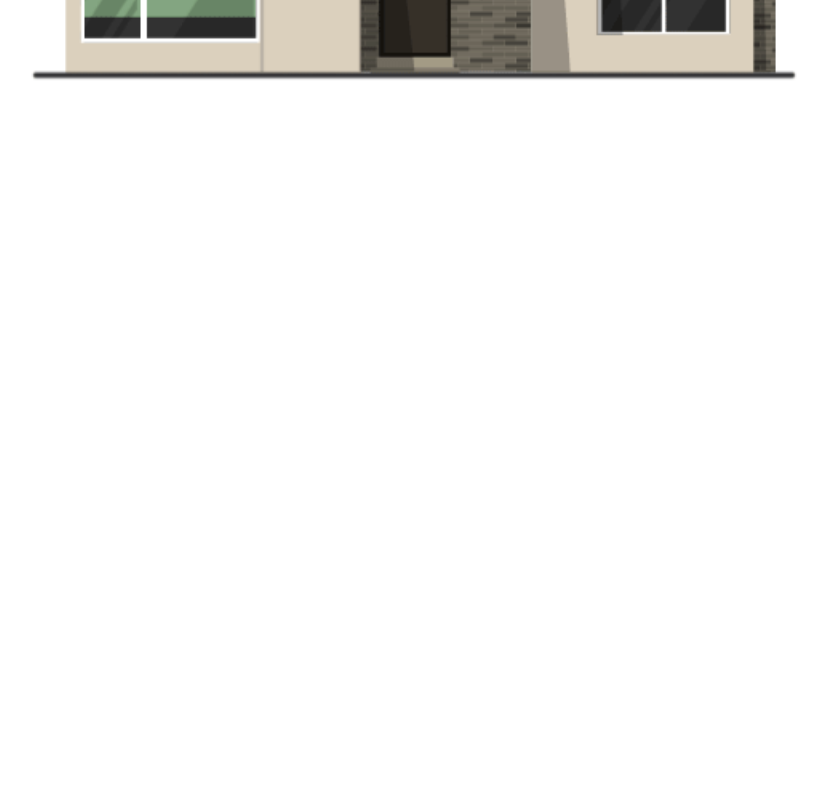
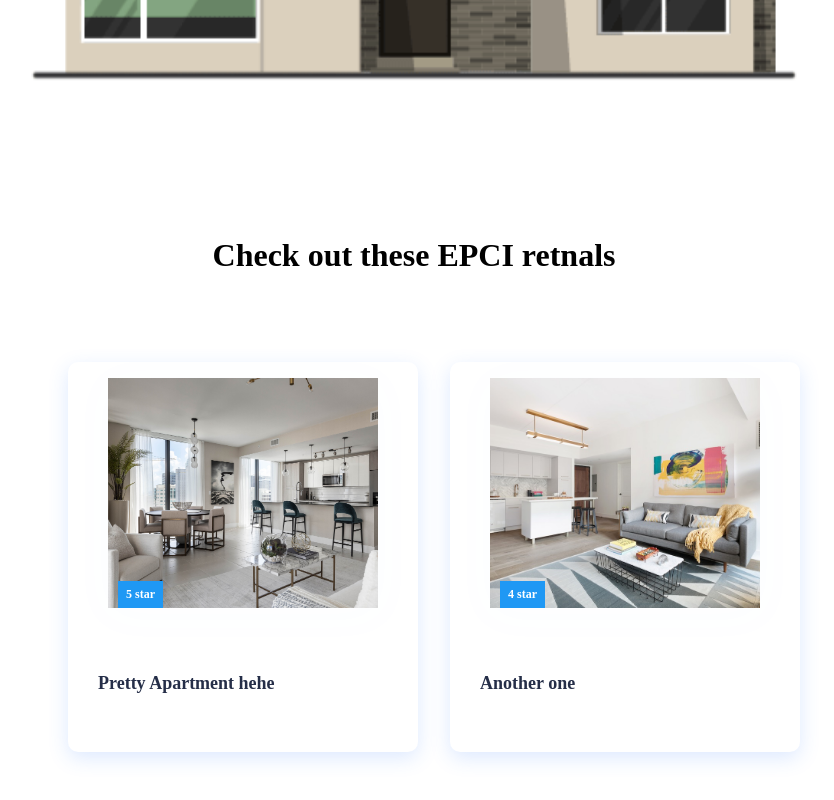
Before and after one commit to maxinewu5/bruinleasy, a React (Create React App) app in the folder client/: page / in a window 1280 px wide. Shown: the part 706-1506 px from the top of the page, without its empty margins (226-1060 px from the left). Before the commit the page ends 866 px from the top, so only its background shows below. Built offline with nearby package versions, Linux system fonts and the light colour scheme.

Commit message:
Add Card Component
Each card component represents a post. Each card has a picture, a rating, and a text box where descriptions of the apartment for lease goes.

```diff
--- a/client/src/Firebase.js
+++ b/client/src/Firebase.jsx
@@ -1,5 +1,5 @@
-import { initializeApp } from "firebase/app";
-import { getAuth, GoogleAuthProvider, signInWithPopup } from "firebase/auth";
+import { initializeApp } from 'firebase/app';
+import { getAuth, GoogleAuthProvider, signInWithPopup } from 'firebase/auth';
 
 const firebaseConfig = {
     apiKey: "AIzaSyBVP7UlOg6sIRMsVOpTwrOI0x2XX0qY6D8",
--- /dev/null
+++ b/client/src/components/CardItem.jsx
@@ -0,0 +1,25 @@
+import React from 'react';
+import { Link } from 'react-router-dom';
+
+function CardItem(props) {
+  return (
+    <>
+      <li className='cards__item'>
+        <Link className='cards__item__link' to={props.path}>
+          <figure className='cards__item__pic-wrap' data-category={props.label}>
+            <img
+              className='cards__item__img'
+              alt='Travel Image'
+              src={props.src}
+            />
+          </figure>
+          <div className='cards__item__info'>
+            <h5 className='cards__item__text'>{props.text}</h5>
+          </div>
+        </Link>
+      </li>
+    </>
+  );
+}
+
+export default CardItem;
--- /dev/null
+++ b/client/src/components/Cards.css
@@ -0,0 +1,120 @@
+.cards {
+    padding: 4rem;
+    background: #fff;
+  }
+
+  h1 {
+    text-align: center;
+  }
+
+  .cards__container {
+    display: flex;
+    flex-flow: column;
+    align-items: center;
+    max-width: 1120px;
+    width: 90%;
+    margin: 0 auto;
+  }
+
+  .cards__wrapper {
+    position: relative;
+    margin: 50px 0 45px;
+  }
+
+  .cards__items {
+    margin-bottom: 24px;
+  }
+
+  .cards__item {
+    display: flex;
+    flex: 1;
+    margin: 0 1rem;
+    border-radius: 10px;
+  }
+
+  .cards__item__link {
+    display: flex;
+    flex-flow: column;
+    width: 100%;
+    box-shadow: 0 6px 20px rgba(56, 125, 255, 0.17);
+    -webkit-filter: drop-shadow(0 6px 20px rgba(56, 125, 255, 0.017));
+    filter: drop-shadow(0 6px 20px rgba(56, 125, 255, 0.017));
+    border-radius: 10px;
+    overflow: hidden;
+    text-decoration: none;
+  }
+
+  .cards__item__pic-wrap {
+    position: relative;
+    object-fit: cover;
+    width: 270px;
+    height: 30px;
+    padding-top: 200px;
+    overflow: hidden;
+  }
+
+  .fade-img {
+    animation-name: fade-img;
+    animation-duration: 2s;
+  }
+
+  .cards__item__pic-wrap::after {
+    content: attr(data-category);
+    position: absolute;
+    bottom: 0;
+    margin-left: 10px;
+    padding: 6px 8px;
+    max-width: calc((100%) - 60px);
+    font-size: 12px;
+    font-weight: 700;
+    color: #fff;
+    background-color: #1f98f4;
+    box-sizing: border-box;
+  }
+
+  .cards__item__img {
+    position: absolute;
+    top: 0;
+    right: 0;
+    bottom: 0;
+    left: 0;
+    display: block;
+    width: 100%;
+    max-width: 100%;
+    height: 100%;
+    max-height: 100%;
+    object-fit: cover;
+    transition: all 0.2s linear;
+  }
+
+  .cards__item__img:hover {
+    transform: scale(1.1);
+  }
+
+  .cards__item__info {
+    padding: 20px 30px 30px;
+  }
+
+  .cards__item__text {
+    color: #252e48;
+    font-size: 18px;
+    line-height: 18px;
+  }
+
+  @media only screen and (min-width: 1200px) {
+    .content__blog__container {
+      width: 84%;
+    }
+  }
+
+  @media only screen and (min-width: 1024px) {
+    .cards__items {
+      display: flex;
+    }
+  }
+
+  @media only screen and (max-width: 1024px) {
+    .cards__item {
+      margin-bottom: 2rem;
+    }
+  }
--- /dev/null
+++ b/client/src/components/Cards.jsx
@@ -0,0 +1,29 @@
+import React from 'react';
+import CardItem from './CardItem';
+import './Cards.css';
+
+function Cards() {
+  return (
+    <div className='cards'>
+        <h1>Check out these EPCI retnals</h1>
+        <div className='cards__container'>
+            <div className='cards__wrapper'>
+                <ul className='cards__items'>
+                    <CardItem
+                        src={process.env.PUBLIC_URL + './images/apartment.jpeg'}
+                        text='Pretty Apartment hehe'
+                        label='5 star'
+                        path='/services'/>
+                    <CardItem
+                        src={process.env.PUBLIC_URL + './images/aprt3.jpeg'}
+                        text='Another one'
+                        label='4 star'
+                        path='/services'/>
+                </ul>
+            </div>
+        </div>
+    </div>
+  );
+}
+
+export default Cards;
--- a/client/src/components/Navbar.jsx
+++ b/client/src/components/Navbar.jsx
@@ -37,7 +37,7 @@
                         <li className='nav-item'>
                             <Link to='/Profile' className='nav-links' onClick={closeMobileMenu}>
                                 {click ? <img class='navbar-icons' src={process.env.PUBLIC_URL + './images/profile.png'} alt = "Profile" />
-                                : <img class='display-none' src={process.env.PUBLIC_URL + './images/process.png'} alt = "Process" />}
+                                : <img class='display-none' src={process.env.PUBLIC_URL + './images/profile.png'} alt = "Profile" />}
                             </Link>
                         </li>
                         <li className='nav-item'>
--- a/client/src/components/pages/Home.jsx
+++ b/client/src/components/pages/Home.jsx
@@ -1,11 +1,13 @@
 import React from 'react';
 import '../../App.css';
 import FrontPage from '../FrontPage';
+import Cards from '../Cards';
 
 function Home() {
   return (
     <>
       <FrontPage />
+      <Cards />
     </>
   );
 }
```
Also changed, not shown: client/src/App.jsx (+8 -8 lines), client/public/images/aprt3.jpeg (added), client/src/firebase-config.jsx (renamed from client/src/firebase-config.js).
